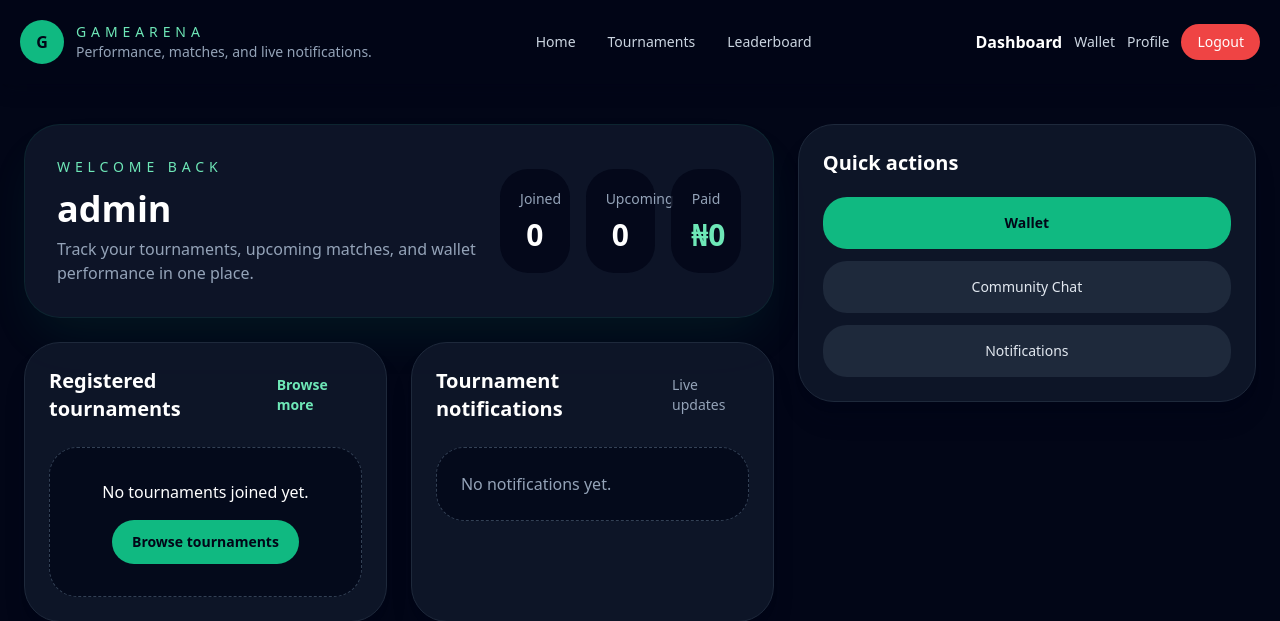
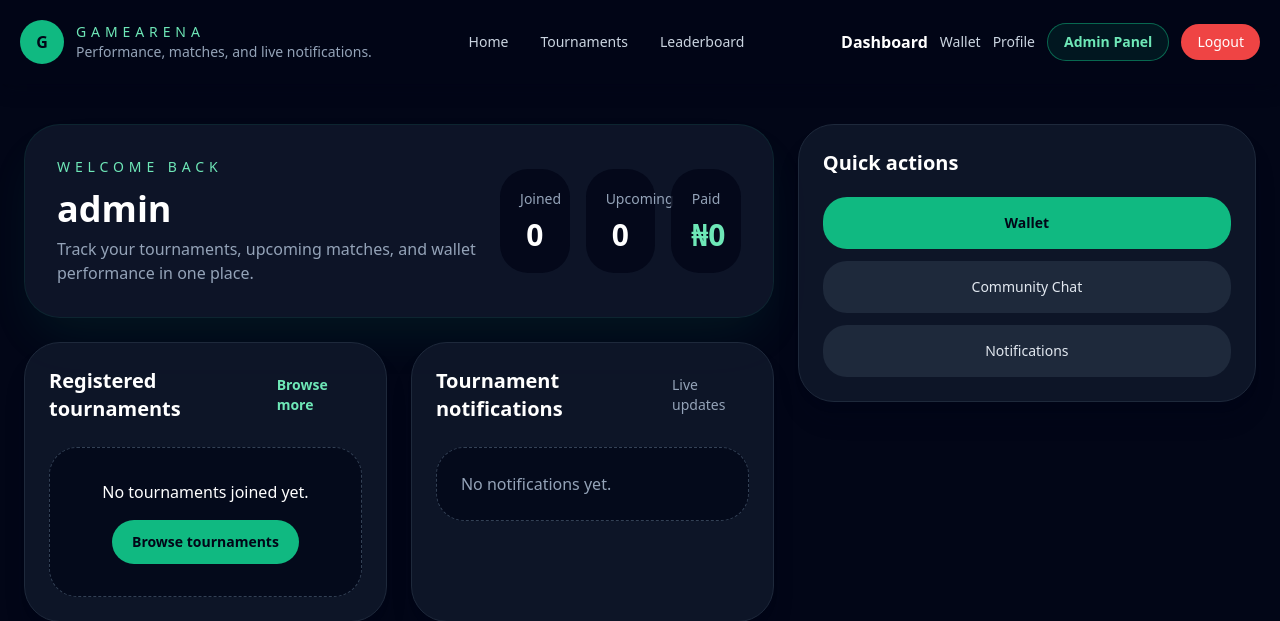
Before and after one commit to PythoniC-Damian/GameArena, a Flask app: page /dashboard in a window 1280 px wide. Shown: the top 621 px of the page. Run offline with Flask 3, Linux system fonts and the light colour scheme; a user stored in the database is signed in; some libraries are stand-ins or nearby versions.

Commit message:
Add Admin Panel link to dashboard navigation for admins

```diff
--- a/templates/dashboard.html
+++ b/templates/dashboard.html
@@ -32,6 +32,9 @@
             <a href="{{ url_for('dashboard') }}" class="text-white font-semibold">Dashboard</a>
             <a href="{{ url_for('wallet') }}" class="text-sm text-slate-300 hover:text-white transition">Wallet</a>
             <a href="{{ url_for('profile') }}" class="text-sm text-slate-300 hover:text-white transition">Profile</a>
+            {% if current_user.is_admin %}
+            <a href="{{ url_for('admin') }}" class="rounded-full border border-emerald-500/50 bg-emerald-500/10 px-4 py-2 text-sm font-semibold text-emerald-300 hover:bg-emerald-500/20">Admin Panel</a>
+            {% endif %}
             <a href="{{ url_for('logout') }}" class="rounded-full bg-red-500 px-4 py-2 text-sm text-white hover:bg-red-600">Logout</a>
         {% else %}
             <a href="{{ url_for('login') }}" class="rounded-full border border-slate-700 bg-slate-900 px-4 py-2 text-sm text-white hover:border-emerald-400">Login</a>
@@ -44,9 +47,12 @@
         <a href="{{ url_for('leaderboard') }}" class="rounded-2xl px-4 py-3 text-sm text-slate-300 hover:bg-slate-800 hover:text-white">Leaderboard</a>
         <a href="{{ url_for('notifications') }}" class="rounded-2xl px-4 py-3 text-sm text-slate-300 hover:bg-slate-800 hover:text-white">Notifications</a>
         <a href="{{ url_for('chat') }}" class="rounded-2xl px-4 py-3 text-sm text-slate-300 hover:bg-slate-800 hover:text-white">Chat</a>
-        {% if current_user.is_authenticated %}
+{% if current_user.is_authenticated %}
             <a href="{{ url_for('wallet') }}" class="rounded-2xl px-4 py-3 text-sm text-slate-300 hover:bg-slate-800 hover:text-white">Wallet</a>
             <a href="{{ url_for('profile') }}" class="rounded-2xl px-4 py-3 text-sm text-slate-300 hover:bg-slate-800 hover:text-white">Profile</a>
+            {% if current_user.is_admin %}
+            <a href="{{ url_for('admin') }}" class="rounded-2xl border border-emerald-500/50 bg-emerald-500/10 px-4 py-3 text-center text-sm font-semibold text-emerald-300 hover:bg-emerald-500/20">Admin Panel</a>
+            {% endif %}
             <a href="{{ url_for('logout') }}" class="rounded-2xl bg-red-500 px-4 py-3 text-center text-sm font-semibold text-white hover:bg-red-600">Logout</a>
         {% else %}
             <a href="{{ url_for('login') }}" class="rounded-2xl border border-slate-700 bg-slate-900 px-4 py-3 text-center text-sm text-white hover:border-emerald-400">Login</a>
```
